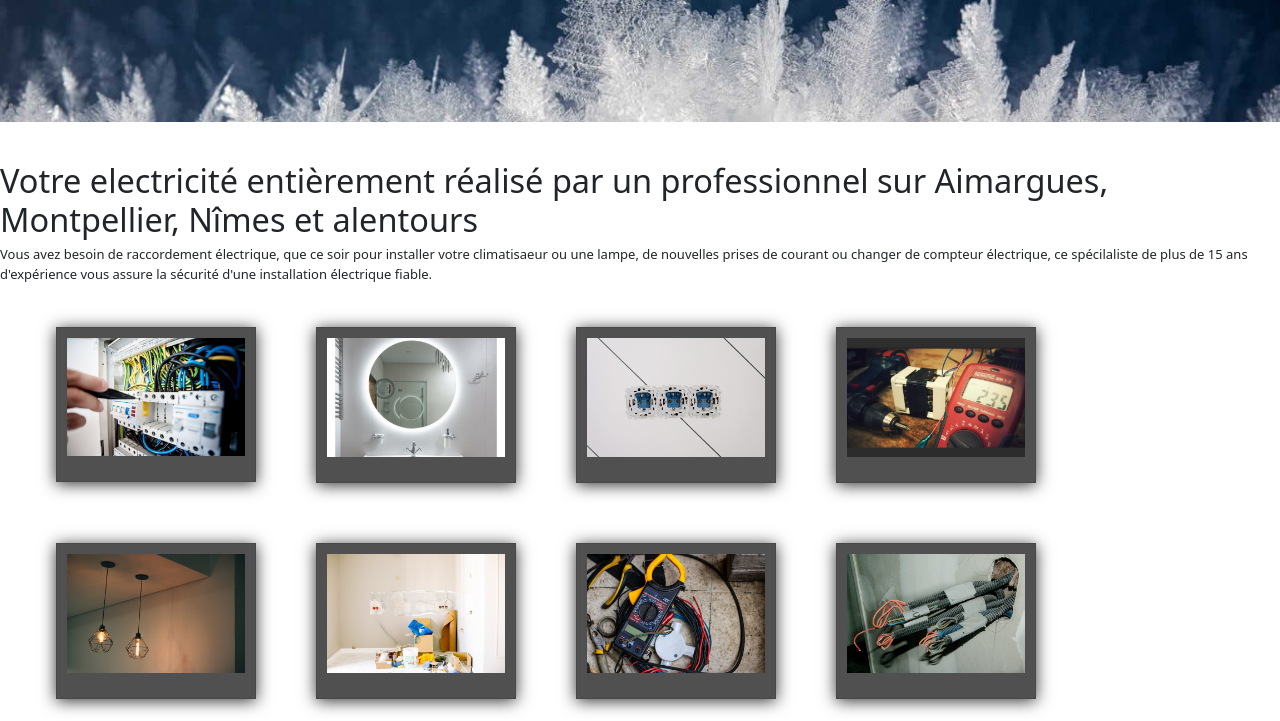
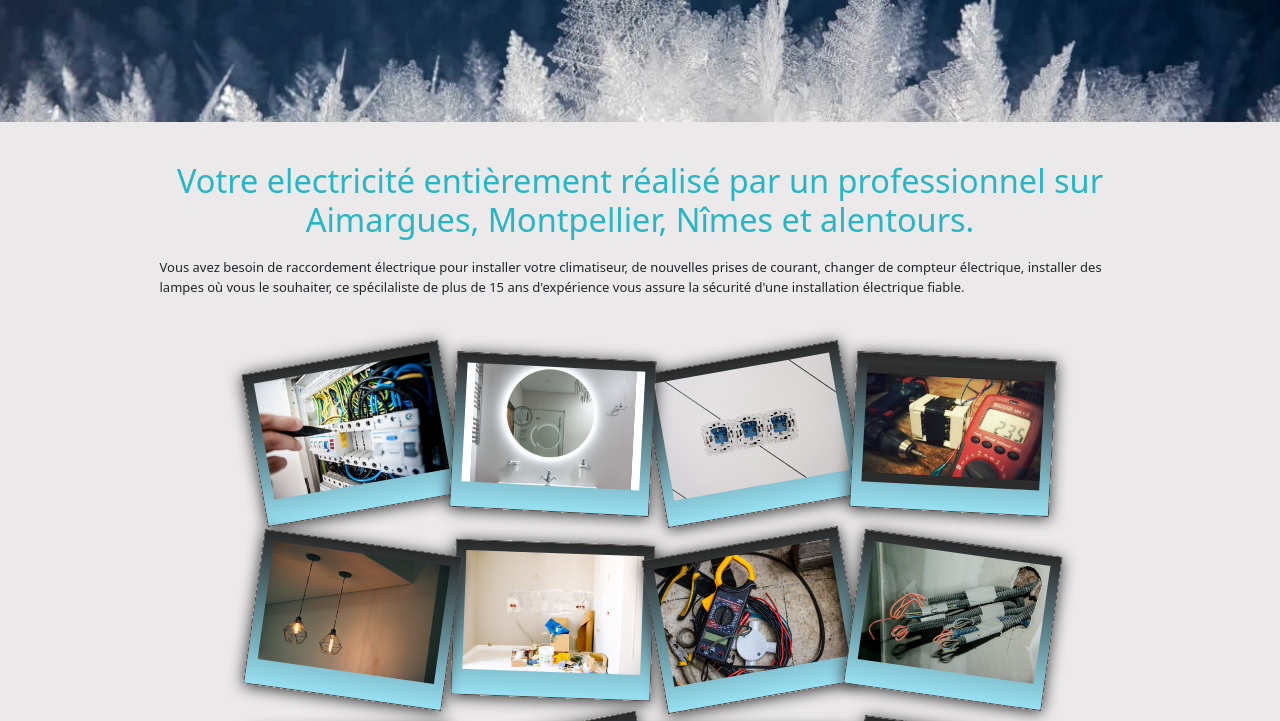
Before and after one commit to Chaplin16/home-arts.fr, a website: page html/electricity.html in a window 1280 px wide. Shown: the part 200-921 px from the top of the page. Drawn offline with nearby package versions, Linux system fonts and the light colour scheme.

Commit message:
css in the electricity's photos

```diff
--- a/JS/animImg.js
+++ b/JS/animImg.js
@@ -1,5 +1,5 @@
 const jump = document.querySelector(".jump");
-const turn = document.querySelector(".turn");
+turn = document.querySelector(".turn");
 
 //animate in scroll of 1000px for img in  the text in index.html AND for logo in footer
 window.addEventListener("scroll", () => {
--- a/JS/electricity.js
+++ b/JS/electricity.js
@@ -2,61 +2,73 @@ const electricity = [
     {
         id: 1,
         link:"../images/card-electricity/raccordement-electricite-gard-herault.jpg",
-        alt:"fgqsdg"
+        alt:"",
+        position:"r10"
     },
     {
         id:2,
         link:"../images/card-electricity/installation-lumiere-montpellier-nimes-aimargues.jpg",
-        alt:""
+        alt:"",
+        position:"r3"
     },
     {
         id:3,
         link:"../images/card-electricity/pose-prise-courant-electricité-gard-herault.jpg",
-        alt:""
+        alt:"",
+        position:"r10"
     },
     {
         id:4,
         link:"../images/card-electricity/circuit-electrique-aimargues-gard-herault.jpg",
-        alt:""
+        alt:"",
+        position:"r3"
     },
     {
         id:5,
         link:"../images/card-electricity/lampes-electricite-lumiere-montpellier.jpg",
-        alt:""
+        alt:"",
+        position:"r8"
     },
     {
         id:6,
         link:"../images/card-electricity/travaux-electricite-aimargues-nimes-montpellier-home-art.jpg",
-        alt:""
+        alt:"",
+        position:"r2"
     },
     {
         id:7,
         link:"../images/card-electricity/testeur-electricite-climatisation.jpg",
-        alt:""
+        alt:"",
+        position:"r10"
     },
     {
         id:8,
         link:"../images/card-electricity/raccordement-electrique-climatisation-aimargues-nimes-montpellier.jpg",
-        alt:""
+        alt:"",
+        position:"r5"
     },
     {
         id:9,
         link:"../images/card-electricity/prise-courant-raccordement-montpellier.jpg",
-        alt:""
+        alt:"",
+        position:"r-2"
     },
     {
         id:10,
         link:"../images/card-electricity/installation-tableau-electrique-aimargues.jpg",
-        alt:""
+        alt:"",
+        position:"r11"
     },
     {
         id:11,
         link:"../images/card-electricity/travaux-electricite-aimargues-gard.jpg",
-        alt:""
+        alt:"",
+        position:"r1"
     },
     {
         id:12,
         link:"../images/card-electricity/raccordement-courant-electricite-aimargues.jpg",
-        alt:""
+        alt:"",
+        position:"r8"
     }
 ]
--- a/JS/galleryElectricity.js
+++ b/JS/galleryElectricity.js
@@ -1,10 +1,9 @@
 const galleryElectricity = document.getElementById("gallery");
 
 for (const element of electricity) {
-    console.log(element);
     galleryElectricity.innerHTML +=`
     <li class="list-unstyled">
-        <img src=${element.link}  id="${element.id}" alt=${element.alt}/>
+        <img class="${element.position}" data-kt-rotate="true" src=${element.link}  id="${element.id}" alt=${element.alt}/>
     </li>
     `
   }
--- a/JS/navbar.js
+++ b/JS/navbar.js
@@ -3,10 +3,9 @@ const hamburgerIcon = document.querySelector(".navbar-toggler");
 const navAnimation = document.getElementById("nav-animation")
 
 //rendre la navbar fixed au scroll
-
 document.addEventListener('scroll',() => {
 		let top  = document.documentElement.scrollTop;
-    if (window.scrollY > 450) {
+    if (window.scrollY > 250) {
     	nav.classList.add("display");
     } else {
     	nav.classList.remove("display");
@@ -22,7 +21,7 @@ function toggleNav() {
 
 // animate logo in navbar
 window.addEventListener("scroll", () => {
-  if (window.scrollY >= 450) {
+  if (window.scrollY >= 300) {
     navAnimation.classList.add("nav-animation");
   } else {
     navAnimation.classList.remove("nav-animation");
--- a/html/electricity.html
+++ b/html/electricity.html
@@ -63,12 +63,13 @@
         </div>
     </header>
 
-    <main class="py-5">
-        <h1>Votre electricité entièrement réalisé par un professionnel sur Aimargues, Montpellier, Nîmes et alentours</h1>
-        <p>Vous avez besoin de raccordement électrique, que ce soir pour installer votre climatisaeur ou une lampe, de nouvelles prises de courant ou changer de compteur électrique, ce spécilaliste de plus de 15 ans d'expérience vous assure la sécurité d'une installation électrique fiable.</p>
-        <section >
+    <main class="py-5 electricity">
+        <h1 class="text-center color-blue m-auto">Votre electricité entièrement réalisé par un professionnel sur Aimargues, Montpellier, Nîmes et alentours.</h1>
+        <p class="m-auto p-4">Vous avez besoin de raccordement électrique pour installer votre climatiseur, de nouvelles prises de courant, changer de compteur électrique, installer des lampes où vous le souhaiter, ce spécilaliste de plus de 15 ans d'expérience vous assure la sécurité d'une installation électrique fiable.</p>
+        <section class="mt-5" >
             <ul class="gallery" id="gallery">
-            </div>
+                <!-- insertion with galleryElectricity.js and l array electricity.js -->
+            </ul>
          </section>
     </main>
 
--- a/scss/style.scss
+++ b/scss/style.scss
@@ -18,13 +18,13 @@ html{
 }
 header{
     h1, h2{
-        animation: displayTitle 1500ms ease;
+        animation: displayTitle 2000ms ease;
     }
     .display{
         top: 0;
     }
     .nav-animation{
-        animation: turnLogo 2500ms ease-in-out;
+        animation: turnLogo 3000ms ease-in-out;
         animation-delay: 500ms;
         animation-iteration-count: 2;
     }
@@ -36,7 +36,7 @@ header{
         top: -100px;
         height: 100px;
         background-color: $color-blue-dark;
-        transition: top 300ms;
+        transition: top 1000ms;
         transition-delay: 250ms;
         z-index:10;
         .nav-item{
@@ -239,24 +239,65 @@ footer{
 }
 
 //PAGE ELECTRICITY
+.electricity {
+    background-color: #ebe9e9;
+
+    h1{
+        animation: displayTitle 2000ms ease;
+        max-width:1000px;
+        & ~ p{
+            max-width:1000px;
+        }
+    }
     .gallery {
         display: flex;
         flex-wrap: wrap;
+
+        row-gap:30px!important;
+        justify-content: center;
+        max-width:1000px;
+        margin:auto;
         li{
             & img{
                 padding: 10px 10px 25px 10px;
-            background: rgb(81, 80, 80);
+                background: linear-gradient( rgb(41, 40, 40), rgb(151, 225, 243));
                 border: 1px solid rgb(73, 71, 71);
                 box-shadow : 0px 2px 15px #333;
                 width: 200px;
                 height: auto;
-            margin:30px;
-            &:nth-child(3n){
-                transform : rotate(-10deg);
+                position: relative;
             }
         }
     }
 }
+.r10{
+    transform: rotate(-10deg);
+    z-index: 3;
+}
+.r3{
+    transform: rotate(3deg);
+    z-index: 5;
+}
+
+.r8,.r5{
+    transform: rotate(8deg);
+    z-index: 5;
+}
+.r2{
+    transform: rotate(2deg);
+    z-index: 1;
+}
+
+.r-2{
+    transform: rotate(-2deg);
+    z-index: 5;
+}
+.r11{
+    transform: rotate(-11deg);
+    z-index: 3;
+}
+
+
 
 //PAGE LAW.HTML
 .displayTitle{
```
Also changed, not shown: index.html (+1 -1 lines), style.css, 1 other file. Lines whose indentation alone changed are shown as unchanged.
